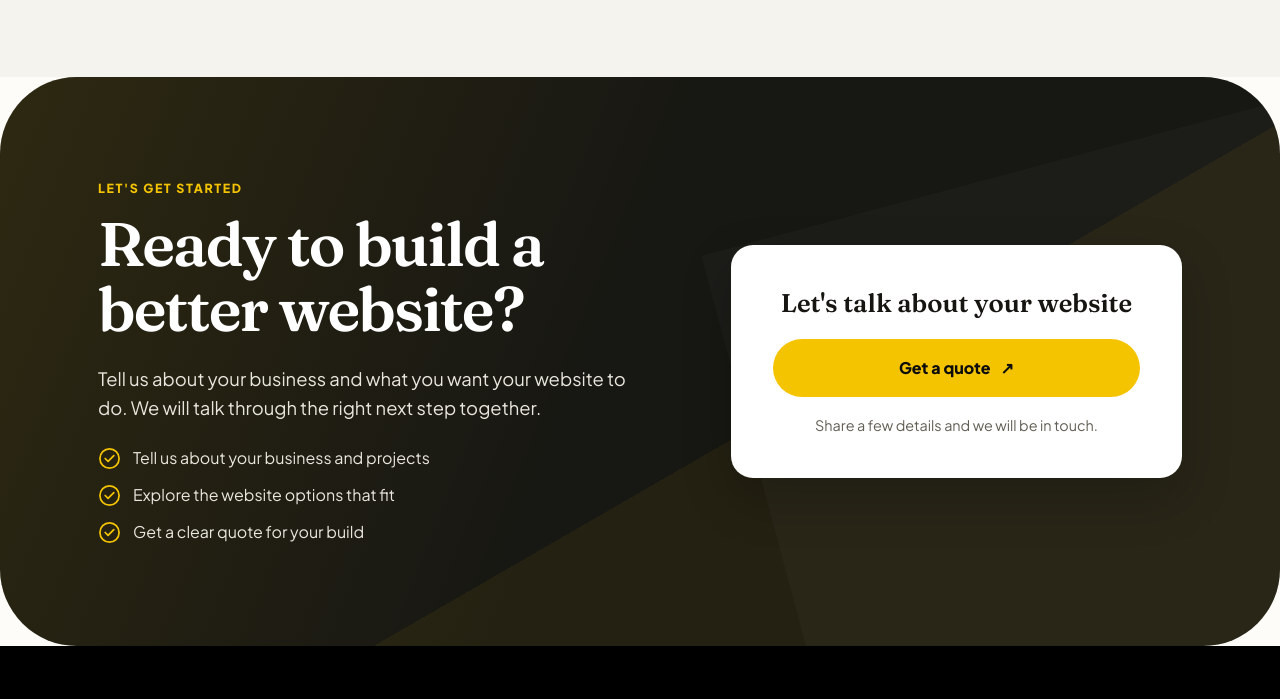
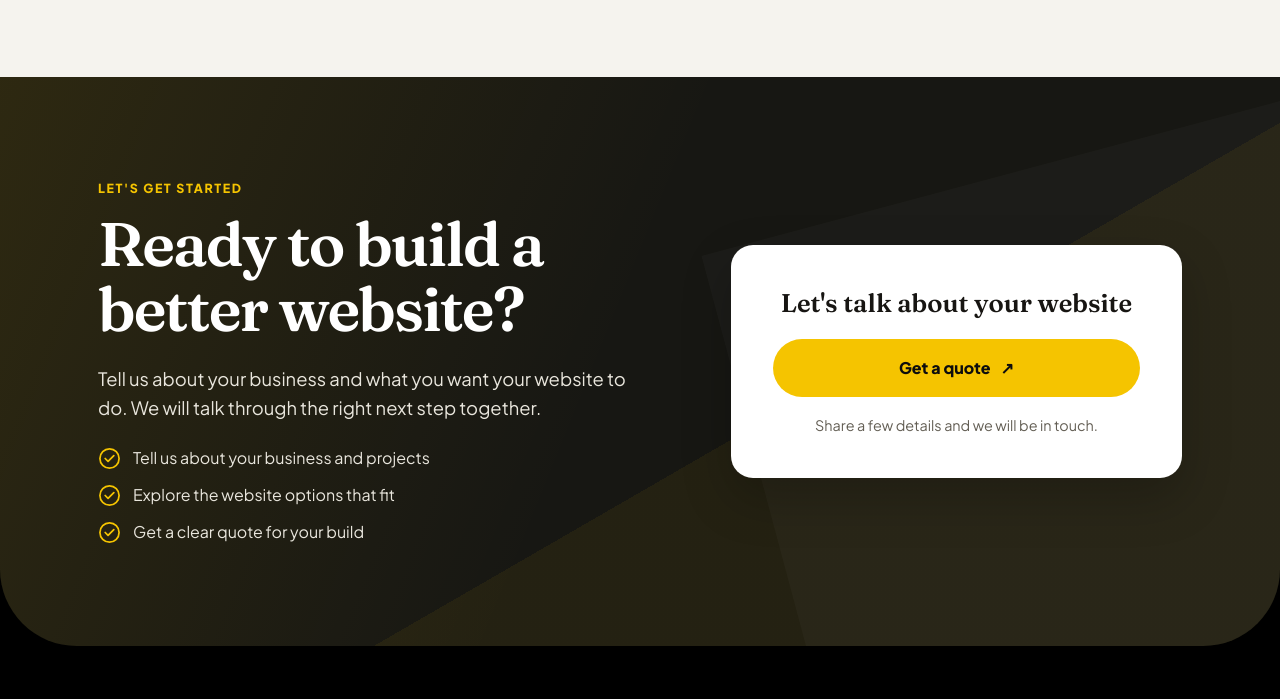
Before and after one commit to yaboixanny/webdesignforconstruction, a plain HTML site: page branding-for-construction-companies/index.html in a window 1280 px wide. Shown: the part 4332-5031 px from the top of the page. Drawn offline with Linux system fonts and the light colour scheme.

Commit message:
Blend CTA lower curves into dark footer

```diff
--- a/branding-for-construction-companies/index.html
+++ b/branding-for-construction-companies/index.html
@@ -357,7 +357,8 @@
   .faq-item dd{margin:10px 0 0 22px;color:var(--muted);line-height:1.6}
 
   /* Contact */
-  .contact{position:relative;overflow:hidden;isolation:isolate;background:#171713;color:var(--on-dark);padding:clamp(64px,8vw,110px) 0;border-radius:clamp(36px,6vw,90px)}
+  .contact-shell{background:var(--black-strong)}
+  .contact{position:relative;overflow:hidden;isolation:isolate;background:#171713;color:var(--on-dark);padding:clamp(64px,8vw,110px) 0;border-radius:0 0 clamp(36px,6vw,90px) clamp(36px,6vw,90px)}
   .contact::before,.contact::after{content:"";position:absolute;z-index:-1;pointer-events:none}
   .contact::before{inset:0;background:linear-gradient(112deg,rgba(245,196,0,.1),transparent 48%),linear-gradient(150deg,transparent 60%,rgba(245,196,0,.06) 60%)}
   .contact::after{width:48%;height:140%;right:-10%;top:15%;background:rgba(255,255,255,.025);transform:rotate(-15deg)}
@@ -680,6 +681,7 @@
   </dl></div></section>
 
   <!-- CONTACT -->
+  <div class="contact-shell">
   <section id="contact" class="contact">
     <div class="container contact-grid">
       <div>
@@ -699,6 +701,8 @@
       </div>
     </div>
   </section>
+
+  </div>
 
 </main>
 
```
Also changed, not shown: commercial-construction-firms/index.html (+5 -1 lines), concrete-contractors/index.html (+5 -1 lines), copywriting-for-construction-websites/index.html (+5 -1 lines), custom-home-builders/index.html (+5 -1 lines), demolition-contractors/index.html (+5 -1 lines), drywall-contractors/index.html (+5 -1 lines), excavation-and-site-work/index.html (+5 -1 lines), framing-contractors/index.html (+5 -1 lines), general-contractors/index.html (+5 -1 lines), google-ads-for-contractors/index.html (+5 -1 lines), index.html (+5 -1 lines), paving-contractors/index.html (+5 -1 lines), remodeling-companies/index.html (+5 -1 lines), roofing-companies/index.html (+5 -1 lines), 3 more files.
